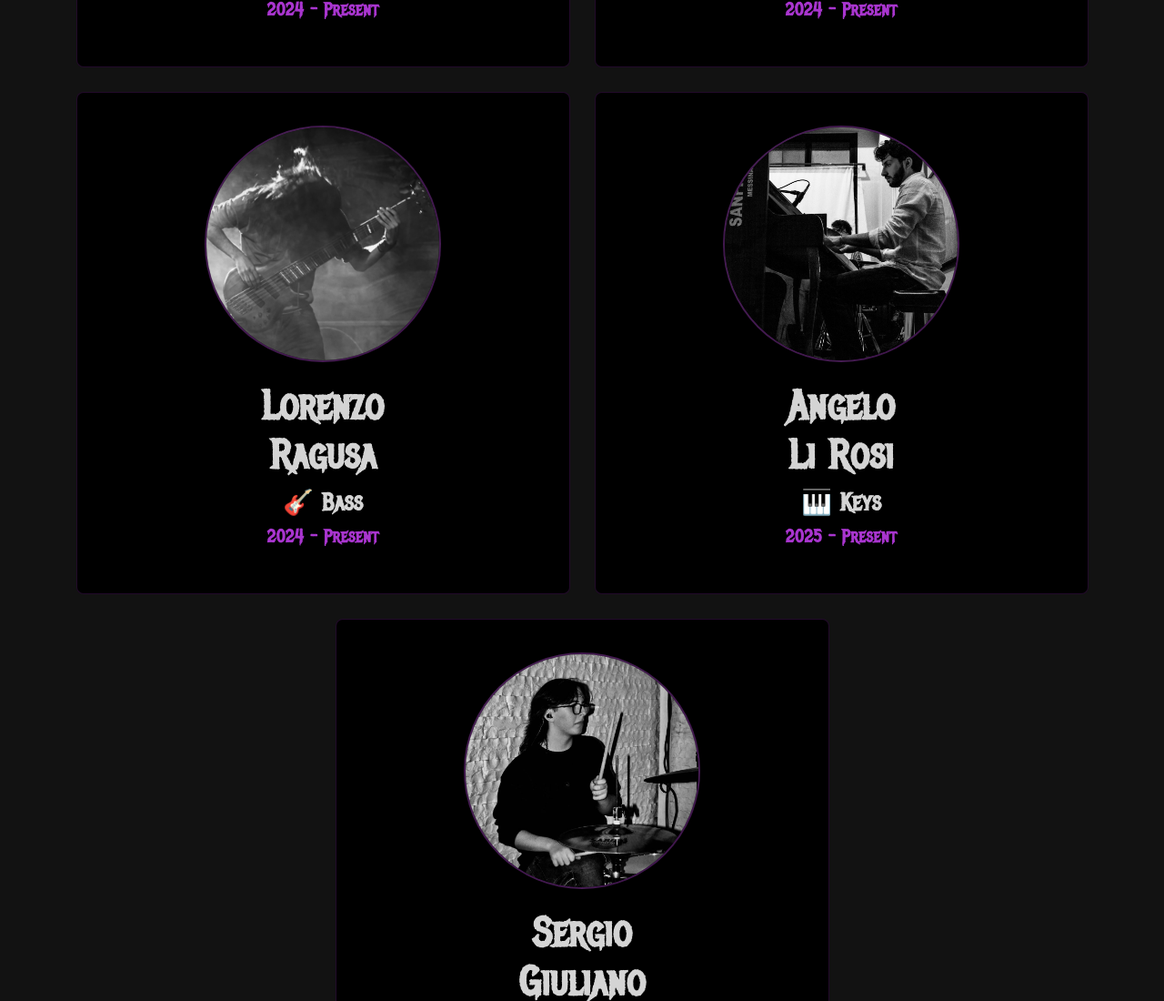
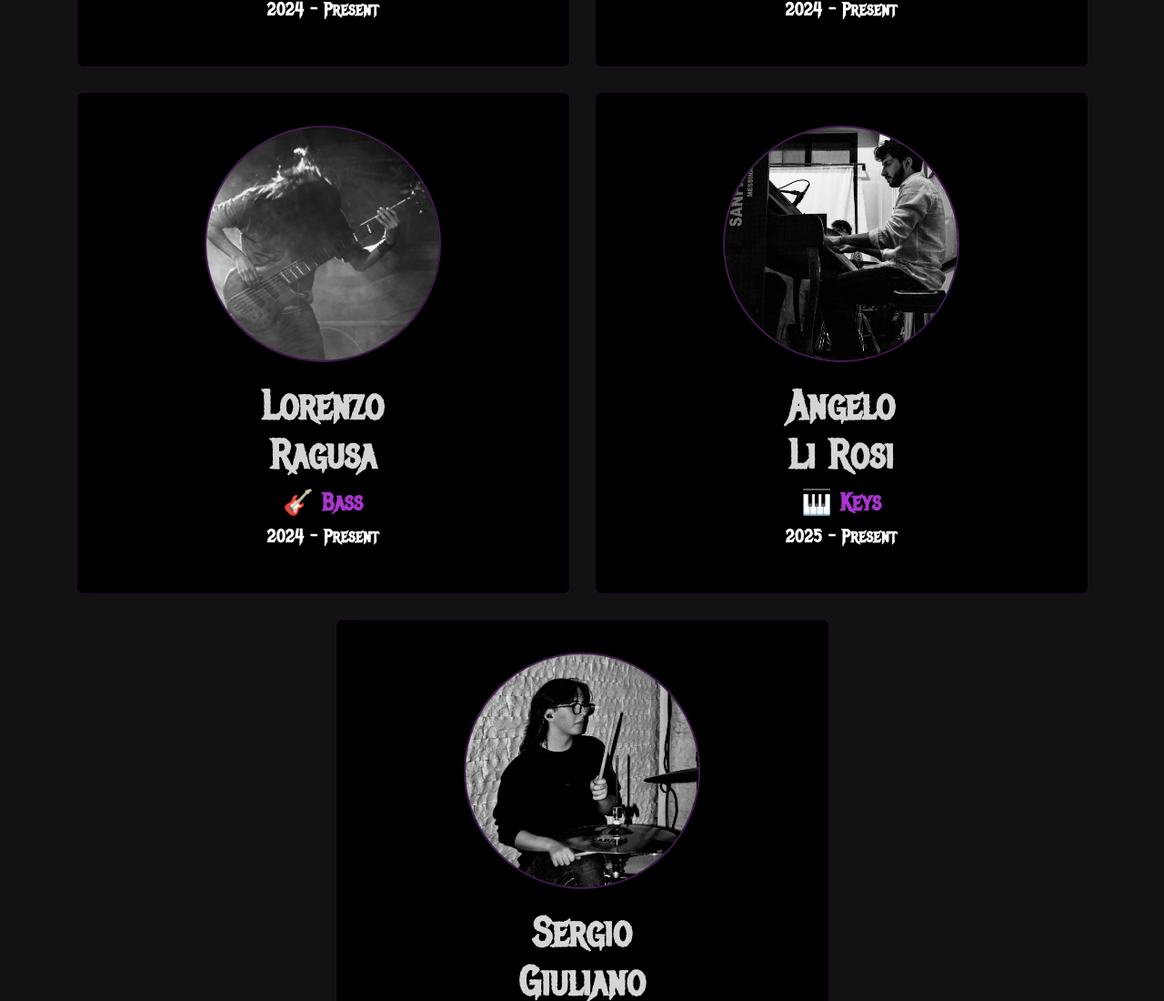
Before and after one commit to Metiria/metiria.github.io, a Jekyll site: the page built from lineup.html, in a window 1280 px wide and 1400 px high, scrolled down 1120 px. Shown: the part 300-1400 px from the top of the window at 91% size. Built offline with Jekyll 4.4.1, drawn with Linux system fonts in a browser that asks for light colours; nearby versions of some CDN libraries.

Commit message:
Lineup Instrument Colours

```diff
--- a/lineup.html
+++ b/lineup.html
@@ -5,7 +5,7 @@
 subtitle: The people behind the project
 ---
 
-<section class="featured-section">
+<section class="featured-section current-members-section">
 	<div class="container">
         <div class="row">
             <div class="col mb-5 text-center">
--- a/static/style.css
+++ b/static/style.css
@@ -303,10 +303,15 @@
 }
 
 .member-card h4 {
-    color: var(--hover-link-color);
+    color: #fff;
     margin-bottom: 0.75rem;
     font-size: 1.1rem;
     letter-spacing: 0.03em;
+}
+
+.current-members-section .member-card h2,
+.current-members-section .member-card h2 * {
+    color: var(--hover-link-color);
 }
 
 .member-card-link[id] {
```
Also changed, not shown: 2 other files.
